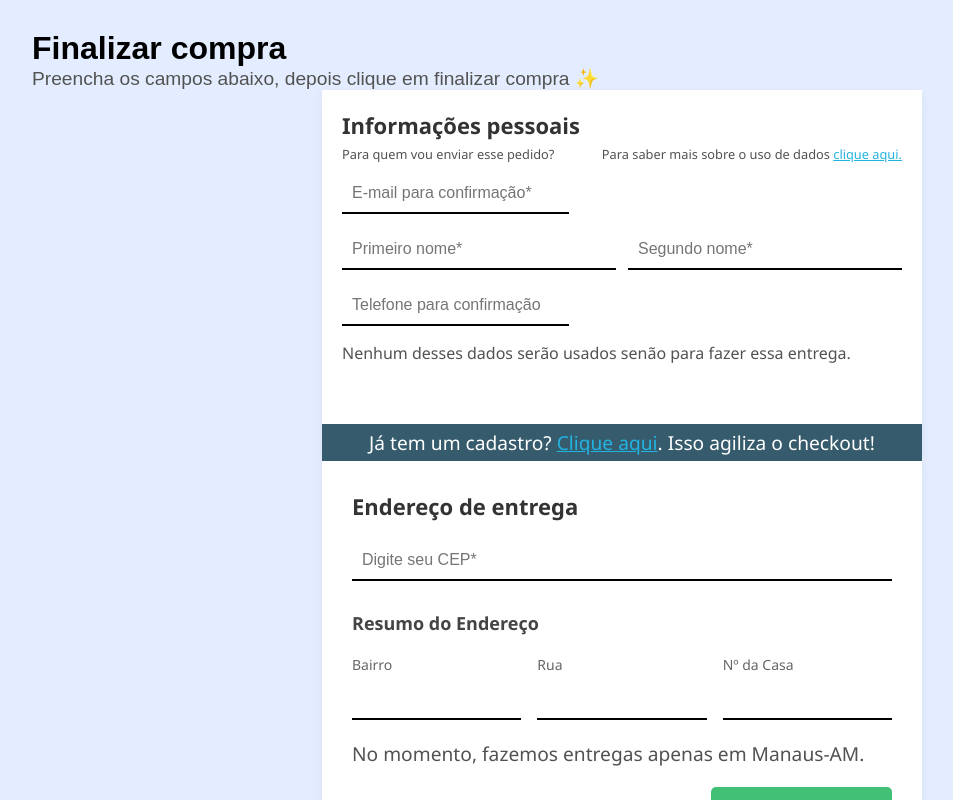
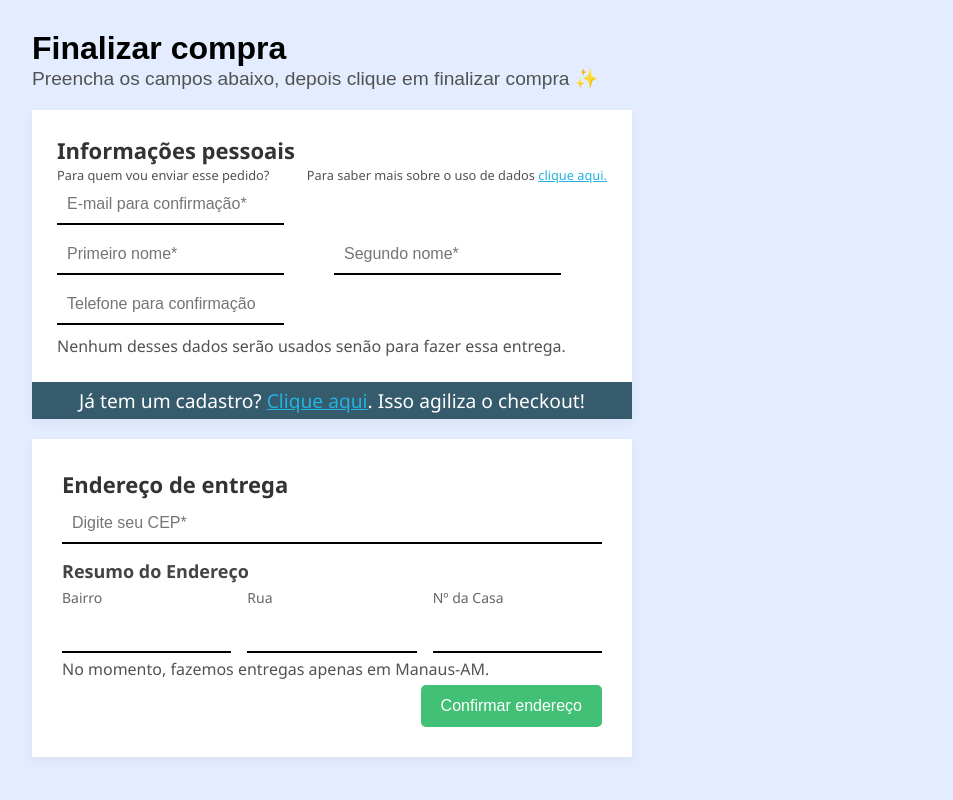
Before and after one commit to MW-Limah/HeloisaWebstore, a Next.js app: page /Finishing in a window 1280 px wide. Shown: the whole page, without its empty margins (18-971 px from the left). Built offline with nearby package versions, Linux system fonts and the light colour scheme.

Commit message:
Addres css e ajuste no infopersonal

```diff
--- a/src/app/components/FinishingComponents/Address/Addres.tsx
+++ b/src/app/components/FinishingComponents/Address/Addres.tsx
@@ -23,7 +23,7 @@ export default function Address() {
                     </div>
                 </div>
 
-                <p className={styles.Note}>No momento, fazemos entregas apenas em Manaus-AM.</p>
+                <p>No momento, fazemos entregas apenas em Manaus-AM.</p>
                 <button className={styles.Button}>Confirmar endereço</button>
             </form>
         </div>
--- a/src/app/components/FinishingComponents/Address/Address.module.css
+++ b/src/app/components/FinishingComponents/Address/Address.module.css
@@ -4,9 +4,9 @@
     box-shadow: 0 4px 12px rgba(0, 0, 0, 0.05);
     display: flex;
     flex-direction: column;
-    gap: 20px;
+    gap: 5px;
     max-width: 600px;
-    margin: 0 auto;
+    margin: 10px 0;
     font-family: 'Segoe UI', sans-serif;
 }
 
@@ -18,7 +18,7 @@
 .FormContent {
     display: flex;
     flex-direction: column;
-    gap: 20px;
+    gap: 5px;
 }
 
 .FormContent input {
@@ -31,6 +31,10 @@
     outline: none;
     transition: border-color 0.3s;
     width: 100%;
+}
+
+.FormContent p {
+    font-size: 1rem;
 }
 
 .FormContent input:focus {
@@ -62,7 +66,7 @@
 }
 
 .Note {
-    font-size: 14px;
+    font-size: 12px;
     color: #666;
 }
 
--- a/src/app/components/FinishingComponents/InfoPersonal/InfoPersonal.module.css
+++ b/src/app/components/FinishingComponents/InfoPersonal/InfoPersonal.module.css
@@ -3,17 +3,16 @@
     box-shadow: 0 4px 12px rgba(0, 0, 0, 0.05);
     display: flex;
     flex-direction: column;
-    gap: 20px;
     max-width: 600px;
-    margin: 0 auto;
+    margin: 20px 0;
     font-family: 'Segoe UI', sans-serif;
 }
 
 .content {
-    padding: 20px;
+    padding: 25px;
     display: flex;
     flex-direction: column;
-    gap: 5px;
+    gap: 1px;
 }
 
 .InfoPersonal h3 {
@@ -32,7 +31,6 @@
 }
 
 .InfoList li {
-    margin-bottom: 6px;
     font-size: 0.8rem;
 }
 
@@ -44,7 +42,7 @@
 .ContentForm {
     display: flex;
     flex-direction: column;
-    gap: 16px;
+    gap: 10px;
 }
 
 .ContentForm input {
@@ -68,7 +66,8 @@
 
 .NameInputs {
     display: flex;
-    gap: 12px;
+    gap: 50px;
+    width: 50%;
 }
 
 .NameInputs input {
@@ -76,12 +75,11 @@
 }
 
 .Bottom {
-    margin-top: 20px;
     padding: 5px;
     background-color: #365b6d;
     border: none;
     text-align: center;
-    font-size: 14px;
+    font-size: 12px;
 }
 
 .Bottom p {
```
